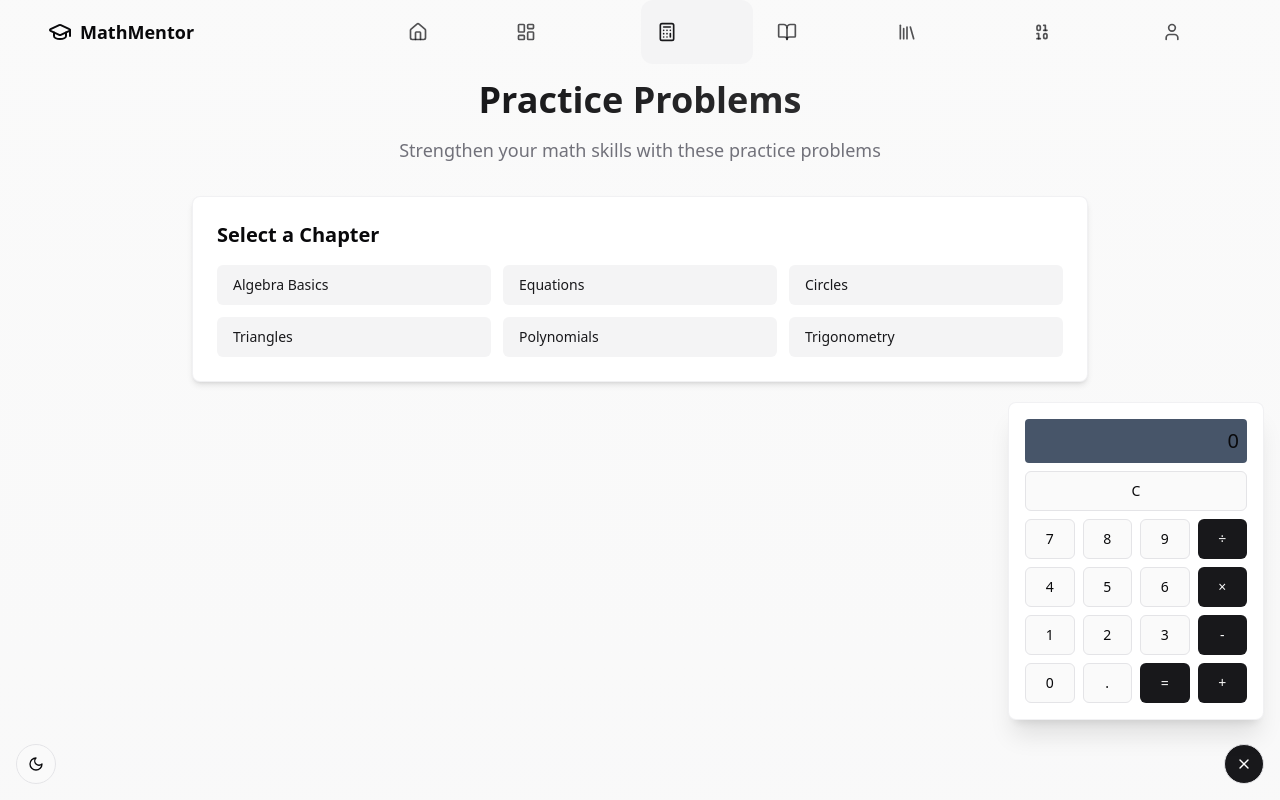
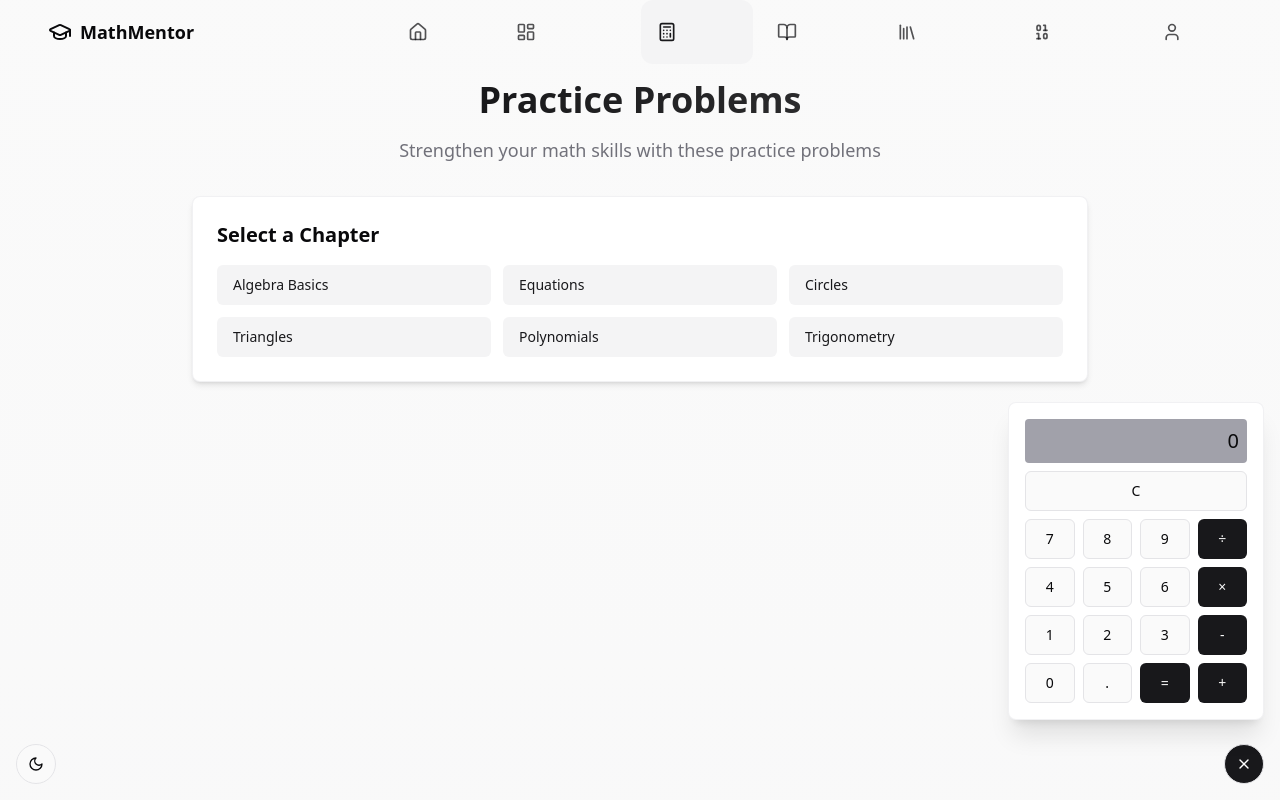
Before and after one commit to free-badzez/mathmentor-360-92, a React (Vite) app: page /practice in a window 1280 px wide. Both pictures are taken after a click on the button 1244 px from the left and 764 px from the top of the page. Built offline with nearby package versions, Linux system fonts and the light colour scheme.

Commit message:
Visual edit in Lovable
Edited UI in Lovable

```diff
--- a/src/components/FloatingCalculator.tsx
+++ b/src/components/FloatingCalculator.tsx
@@ -65,7 +65,7 @@ const FloatingCalculator = () => {
       </Button>
 
       {isOpen && <Card className="absolute bottom-16 right-0 w-64 p-4 glass-card animate-fade-up shadow-xl">
-          <div className="p-2 rounded mb-2 text-right bg-slate-600 hover:bg-slate-500">
+          <div className="p-2 rounded mb-2 text-right bg-zinc-400 hover:bg-zinc-300">
             <span className="text-xl">{display}</span>
           </div>
           <div className="grid grid-cols-4 gap-2">
```
